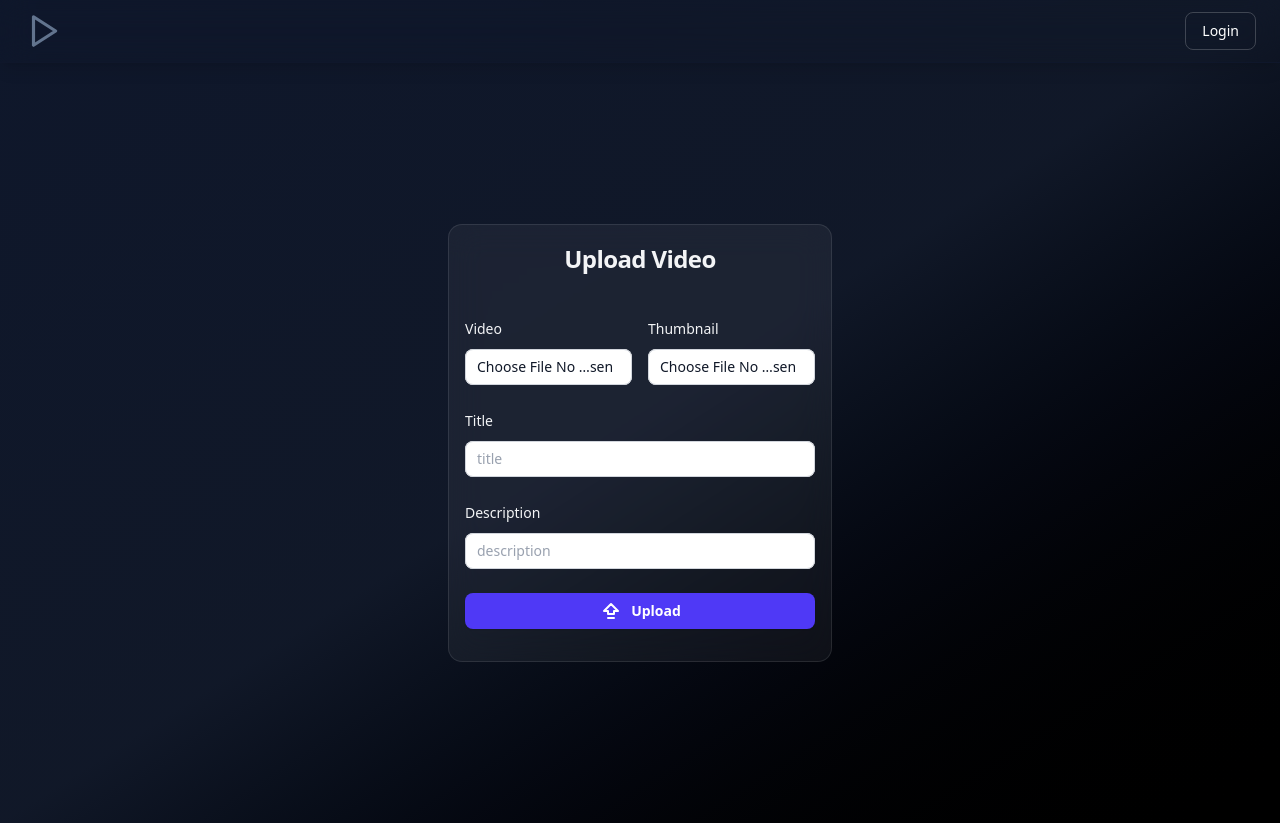
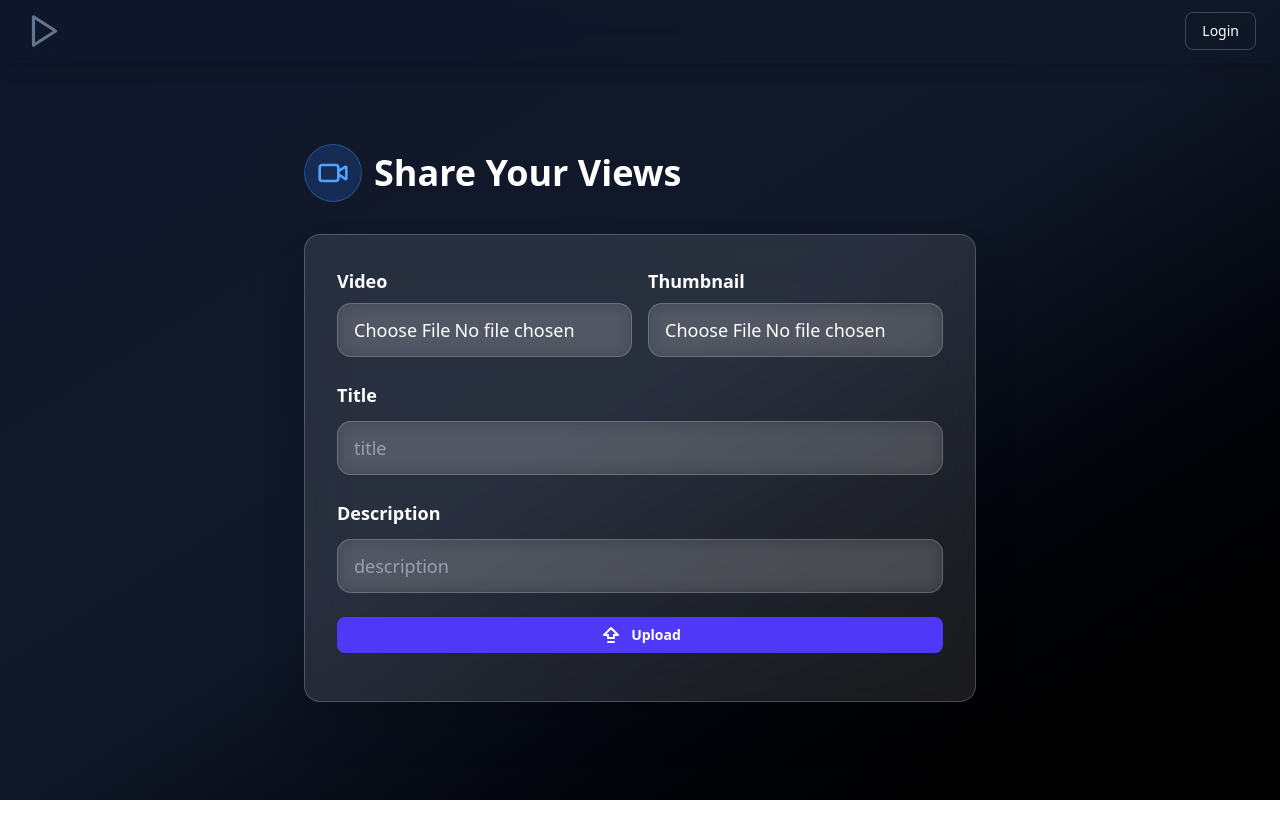
Before and after one commit to IRjSI/vidtubeFE, a React (Vite) app: page /upload in a window 1280 px wide. After the commit the page ends 800 px from the top, so only its background shows below. Built offline with nearby package versions, Linux system fonts and the light colour scheme.

Commit message:
Enhance UI components, and improve video watch functionality

```diff
--- a/package.json
+++ b/package.json
@@ -29,6 +29,7 @@
     "js-cookie": "^3.0.5",
     "lucide-react": "^0.487.0",
     "next-themes": "^0.4.6",
+    "plyr": "^3.7.8",
     "plyr-react": "^5.3.0",
     "react": "^19.0.0",
     "react-dom": "^19.0.0",
@@ -54,7 +55,7 @@
     "globals": "^15.15.0",
     "typescript": "~5.7.2",
     "typescript-eslint": "^8.24.1",
-    "video.js": "^8.22.0",
+    "video.js": "^8.23.3",
     "vite": "^6.2.0",
     "vite-tsconfig-paths": "^5.1.4"
   }
--- a/src/main.tsx
+++ b/src/main.tsx
@@ -1,4 +1,3 @@
-import { StrictMode } from 'react'
 import { createRoot } from 'react-dom/client'
 import './index.css'
 import App from './App.tsx'
@@ -6,11 +5,9 @@ import { BrowserRouter } from 'react-router-dom'
 import ContextProvider from './context/authContext.tsx'
 
 createRoot(document.getElementById('root')!).render(
-  <StrictMode>
-    <BrowserRouter>
-      <ContextProvider>
-        <App />
-      </ContextProvider>
-    </BrowserRouter>
-  </StrictMode>,
+  <BrowserRouter>
+    <ContextProvider>
+      <App />
+    </ContextProvider>
+  </BrowserRouter>
 )
--- a/src/pages/AllTweets.tsx
+++ b/src/pages/AllTweets.tsx
@@ -112,7 +112,7 @@ const AllTweets = () => {
                     return (
                         <div
                             key={ind}
-                            className="border-2 border-slate-500 flex flex-col relative cursor-pointer rounded-lg text-white transition p-2 h-44 mt-8 items-center text-2xl"
+                            className="border-2 bg-white/10 border-white/20 flex flex-col relative cursor-pointer rounded-lg text-white transition p-2 h-44 mt-8 items-center text-2xl"
                         >
                             <div className="rounded-lg mb-2 overflow-y-auto no-scrollbar">
                                 <div className="text-base font-medium p-4">
--- a/src/pages/Home.tsx
+++ b/src/pages/Home.tsx
@@ -83,12 +83,12 @@ const Home = () => {
           <form onSubmit={submitHandler} className='flex items-center'>
             <input
               type="text"
-              placeholder="Search..."
+              placeholder="Search Channel"
               value={username}
               onChange={(e) => setUsername(e.target.value)}
-              className="w-64 text-sm px-4 py-2 rounded-s-full border border-[#3d3d3d] bg-[#0f0f11] text-white placeholder-gray-400 focus:outline-none focus:ring-2 focus:ring-white/20"
+              className="w-64 text-sm px-4 py-2 rounded-s-full border border-white/10 bg-transparent text-white placeholder-gray-400 focus:outline-none focus:ring-1 focus:ring-white/10"
               />
-            <button type='submit' className='bg-white text-black p-2 rounded-e-xl'><Search size={20} /></button>
+            <button type='submit' className='border border-white/10 text-white p-2 rounded-e-xl'><Search size={20} /></button>
             {userNotFound === 'Not found' ? (<p className='text-white'>User not found!</p>) : null}
           </form>
           {videos.length === 0 ? (
--- a/src/pages/Upload.tsx
+++ b/src/pages/Upload.tsx
@@ -1,6 +1,6 @@
 import { AuthContext } from '@/context/authContext';
 import axios from 'axios';
-import { ArrowBigUpDash } from 'lucide-react'
+import { ArrowBigUpDash, Video } from 'lucide-react'
 import { useContext, useState } from 'react'
 import { useNavigate } from 'react-router-dom';
 
@@ -52,22 +52,29 @@ const Upload = () => {
       }
 
   return (
-    <div className="flex flex-1 flex-col justify-center items-center min-h-[95vh]">
+    <div className="flex flex-1 flex-col justify-center items-center min-h-[90vh]">
 
-      <div className='bg-white/5 border border-white/10 h-full sm:mx-auto sm:w-full sm:max-w-sm p-4 rounded-xl backdrop-blur-lg'>
+      <div className='w-full max-w-2xl'>
 
-        <div className="sm:mx-auto sm:w-full sm:max-w-sm">
-          <h2 className="text-center text-2xl/9 font-bold tracking-tight text-gray-100">
-            Upload Video
-          </h2>
+      <div className="text-center mb-8">
+        <div className='flex items-center gap-3 mb-4'>
+          <div className="p-3 bg-blue-500/20 rounded-full backdrop-blur-sm border border-blue-400/30">
+            <Video className="w-8 h-8 text-blue-400" />
+          </div>
+          <h1 className="text-4xl font-bold text-white">
+            Share Your Views
+          </h1>
         </div>
+      </div>
 
-        <div className="mt-10 sm:mx-auto sm:w-full sm:max-w-sm z-50">
+      <div className='bg-white/10 border border-white/20 rounded-2xl backdrop-blur-xl shadow-2xl'>
+
+      <div className="p-8">
           <form className="space-y-6" onSubmit={submitHandler}>
 
             <div className='flex gap-4'>
                 <div>
-                <label htmlFor="video" className="block text-sm/6 font-medium text-gray-100">
+                <label htmlFor="video" className="text-lg font-semibold text-white flex items-center gap-2">
                     Video
                 </label>
                 <div className="mt-2">
@@ -77,13 +84,13 @@ const Upload = () => {
                     name="video"
                     type="file"
                     required
-                    className="block w-full rounded-md bg-white px-3 py-1.5 text-base text-gray-900 outline-1 -outline-offset-1 outline-gray-300 placeholder:text-gray-400 focus:outline-2 focus:-outline-offset-2 focus:outline-indigo-600 sm:text-sm/6"
+                    className="w-full px-4 py-3 text-lg bg-white/10 border border-white/20 rounded-xl text-white placeholder-gray-400 backdrop-blur-sm focus:outline-none focus:ring-2 focus:ring-blue-500/50 focus:border-blue-400/50 transition-all duration-200"
                     />
                 </div>
                 </div>
 
                 <div>
-                <label htmlFor="thumbnail" className="block text-sm/6 font-medium text-gray-100">
+                <label htmlFor="thumbnail" className="text-lg font-semibold text-white flex items-center gap-2">
                     Thumbnail
                 </label>
                 <div className="mt-2">
@@ -93,18 +100,16 @@ const Upload = () => {
                     name="thumbnail"
                     type="file"
                     required
-                    className="block w-full rounded-md bg-white px-3 py-1.5 text-base text-gray-900 outline-1 -outline-offset-1 outline-gray-300 placeholder:text-gray-400 focus:outline-2 focus:-outline-offset-2 focus:outline-indigo-600 sm:text-sm/6"
+                    className="w-full px-4 py-3 text-lg bg-white/10 border border-white/20 rounded-xl text-white placeholder-gray-400 backdrop-blur-sm focus:outline-none focus:ring-2 focus:ring-blue-500/50 focus:border-blue-400/50 transition-all duration-200"
                     />
                 </div>
                 </div>
             </div>
 
-            <div>
-              <div className="flex items-center justify-between">
-                <label htmlFor="title" className="block text-sm/6 font-medium text-gray-100">
+            <div className="space-y-3">
+                <label htmlFor="title" className="text-lg font-semibold text-white flex items-center gap-2">
                   Title
                 </label>
-              </div>
               <div className="mt-2">
                 <input
                   value={title}
@@ -114,17 +119,15 @@ const Upload = () => {
                   type="text"
                   placeholder='title'
                   required
-                  className="block w-full rounded-md bg-white px-3 py-1.5 text-base text-gray-900 outline-1 -outline-offset-1 outline-gray-300 placeholder:text-gray-400 focus:outline-2 focus:-outline-offset-2 focus:outline-indigo-600 sm:text-sm/6"
+                  className="w-full px-4 py-3 text-lg bg-white/10 border border-white/20 rounded-xl text-white placeholder-gray-400 backdrop-blur-sm focus:outline-none focus:ring-2 focus:ring-blue-500/50 focus:border-blue-400/50 transition-all duration-200"
                   />
               </div>
             </div>
 
-            <div>
-              <div className="flex items-center justify-between">
-                <label htmlFor="description" className="block text-sm/6 font-medium text-gray-100">
+            <div className="space-y-3">
+                <label htmlFor="description" className="text-lg font-semibold text-white flex items-center gap-2">
                   Description
                 </label>
-              </div>
               <div className="mt-2">
                 <input
                   value={description}
@@ -134,7 +137,7 @@ const Upload = () => {
                   type="text"
                   placeholder='description'
                   required
-                  className="block w-full rounded-md bg-white px-3 py-1.5 text-base text-gray-900 outline-1 -outline-offset-1 outline-gray-300 placeholder:text-gray-400 focus:outline-2 focus:-outline-offset-2 focus:outline-indigo-600 sm:text-sm/6"
+                  className="w-full px-4 py-3 text-lg bg-white/10 border border-white/20 rounded-xl text-white placeholder-gray-400 backdrop-blur-sm focus:outline-none focus:ring-2 focus:ring-blue-500/50 focus:border-blue-400/50 transition-all duration-200"
                 />
               </div>
             </div>
@@ -150,6 +153,7 @@ const Upload = () => {
           </form>
         </div>
         </div>
+        </div>
       </div>
   )
 }
--- a/src/pages/Watch.tsx
+++ b/src/pages/Watch.tsx
@@ -12,7 +12,8 @@ const Watch = () => {
     const { token } = useContext(AuthContext);
     const [video, setVideo] = useState<any | null>(null);
     const [videoLiked, setVideoLiked] = useState(false);
-
+    const [views, setViews] = useState(0);
+    const [watched, setWatched] = useState(false);
 
     const likeVideo = async () => {
         try {
@@ -56,7 +57,26 @@ const Watch = () => {
                 Authorization: `Bearer ${token}`
             }
         })
-            .then(response => setVideo(response.data.data[0]))
+            .then(response => {
+                // console.log(response.data.data[0])
+                setVideo(response.data.data[0])
+            }
+            )
+            .catch(err => console.log(err))
+
+        axios.patch(`${import.meta.env.VITE_BACKEND_URL}/videos/inc-view/${id}`,
+            {
+                watched
+            },
+            {
+                headers: {
+                    Authorization: `Bearer ${token}`
+                }
+            }
+        )
+            .then(response => {
+                setViews(response.data.data.views)
+            })
             .catch(err => console.log(err))
 
         axios.get(`${import.meta.env.VITE_BACKEND_URL}/likes/video-status/${id}`,{
@@ -76,9 +96,9 @@ const Watch = () => {
     }
 
   return (
-    <div className="grid grid-rows-[auto_auto_auto_auto] gap-4 p-6 md:p-8">
+    <div className="grid grid-rows-[auto_auto] gap-4 relative bg-[#000]">
 
-        <div className="w-full h-[65vh] bg-black flex items-center justify-center overflow-hidden shadow-lg">
+        <div className="relative w-screen max-w-none h-[65vh] bg-black flex items-center justify-center overflow-hidden shadow-lg p-0 m-0" style={{ marginLeft: 'calc(-50vw + 50%)', marginRight: 'calc(-50vw + 50%)' }}>
             <video
                 src={video.videoFile}
                 className="w-full h-full rounded-lg"
@@ -87,6 +107,9 @@ const Watch = () => {
             ></video>
         </div>
 
+        <div className='grid grid-rows-[auto_auto_auto] gap-4 px-4 py-2 md:px-4'>
+
+            {/* title */}
             <p className="text-xl font-semibold text-white">
                 {video.title}
             </p>
@@ -106,8 +129,9 @@ const Watch = () => {
                 </div>
             </div>
 
+            {/* description */}
             <div className="flex flex-col gap-2 text-gray-400 bg-[#1a1a1d] p-4 rounded-xl shadow-md">
-            <p className="text-lg font-medium text-white">Description</p>
+                <div className="text-lg font-medium text-white flex gap-2 items-center">Description <p className='text-sm text-gray-400'>{`${views} views`}</p></div>
                 <p className="text-base leading-relaxed">
                     {video.description}
                 </p>
@@ -115,9 +139,9 @@ const Watch = () => {
 
             {/* Comment Section */}
 
-        <div>
+        </div>
+
             <Comments videoId={id} />
-        </div>
     </div>
 
   )
```
Also changed, not shown: src/App.tsx (+6 -1 lines), src/components/Header.tsx (+7 -7 lines), src/pages/Comments.tsx (+11 -11 lines), src/pages/Tweet.tsx (+26 -16 lines), 2 other files (tests, documents, lock files or other folders). Lines whose indentation alone changed are shown as unchanged.
